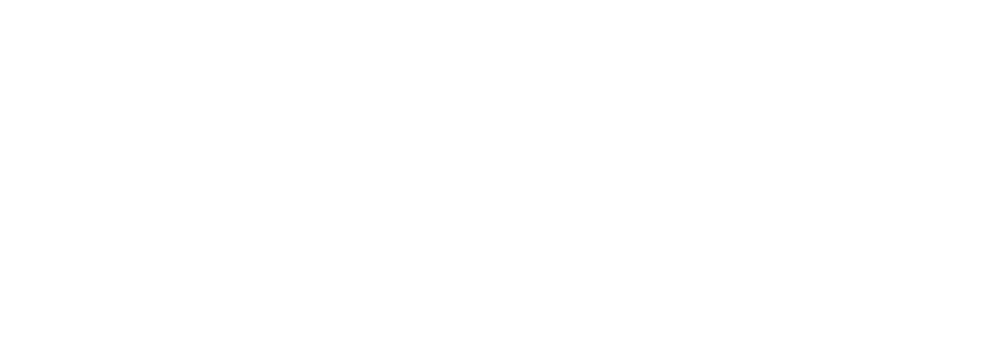
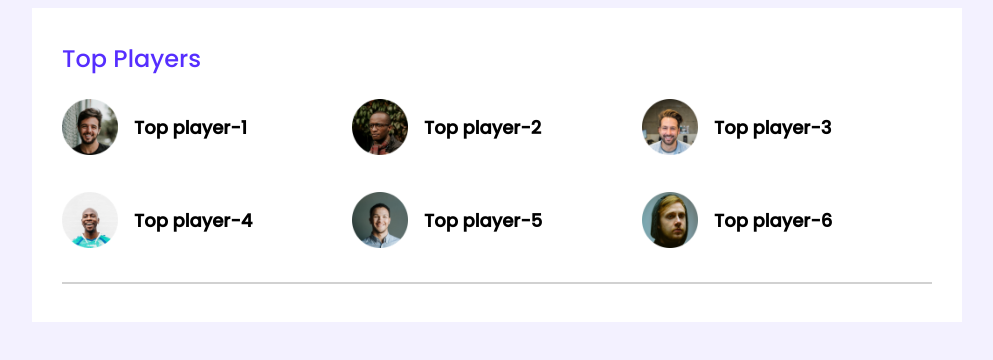
Before and after one commit to shakibhossainmuhammad/leader-board-css3, a plain HTML site: page index.html in a window 1280 px wide. Shown: the whole page, without its empty margins (143-1136 px from the left). Drawn offline with Linux system fonts and the light colour scheme.

Commit message:
added top players and top blogs

```diff
--- /dev/null
+++ b/asset/styles/style.css
@@ -0,0 +1,52 @@
+/* fonts */
+@import url('https://fonts.googleapis.com/css2?family=Poppins:wght@500&display=swap');
+
+/* common styles or utilities */
+body {
+  font-family: 'Poppins', sans-serif;
+  background-color: #f3f1ff;
+}
+main {
+  display: flex;
+  justify-content: center;
+}
+.container {
+  background-color: #ffffff;
+  width: 870px;
+  padding: 30px 30px;
+}
+
+/* top players styles */
+.section-title {
+  font-weight: 500;
+  font-size: 24px;
+  color: #562eff;
+  margin-top: 3px;
+}
+.players {
+  display: grid;
+  grid-template-columns: repeat(3, 1fr);
+  grid-row-gap: 30px;
+}
+
+.player {
+  display: flex;
+  align-items: center;
+}
+.player img {
+  width: 56px;
+  height: 56px;
+}
+
+.player-name {
+  margin-left: 16px;
+  font-size: 18px;
+}
+
+hr {
+  border: 1px solid #d1d1d1;
+}
+
+.top-palyers {
+  margin-bottom: 30px;
+}
--- a/index.html
+++ b/index.html
@@ -5,6 +5,50 @@
     <meta http-equiv="X-UA-Compatible" content="IE=edge" />
     <meta name="viewport" content="width=device-width, initial-scale=1.0" />
     <title>Leader-Board</title>
+    <!-- stylesheet -->
+    <link rel="stylesheet" href="./asset/styles/style.css" />
   </head>
-  <body></body>
+  <body>
+    <!-- header start -->
+    <header></header>
+    <!-- header end -->
+
+    <!-- main start -->
+    <main>
+      <!-- top players and top blogs -->
+      <section class="container">
+        <div class="top-palyers">
+          <h2 class="section-title">Top Players</h2>
+          <div class="players">
+            <div class="player">
+              <img src="asset/images/players/player-1.png" alt="" />
+              <h3 class="player-name">Top player-1</h3>
+            </div>
+            <div class="player">
+              <img src="asset/images/players/player-2.png" alt="" />
+              <h3 class="player-name">Top player-2</h3>
+            </div>
+            <div class="player">
+              <img src="asset/images/players/player-3.png" alt="" />
+              <h3 class="player-name">Top player-3</h3>
+            </div>
+            <div class="player">
+              <img src="asset/images/players/player-4.png" alt="" />
+              <h3 class="player-name">Top player-4</h3>
+            </div>
+            <div class="player">
+              <img src="asset/images/players/player-5.png" alt="" />
+              <h3 class="player-name">Top player-5</h3>
+            </div>
+            <div class="player">
+              <img src="asset/images/players/player-6.png" alt="" />
+              <h3 class="player-name">Top player-6</h3>
+            </div>
+          </div>
+        </div>
+        <hr />
+      </section>
+    </main>
+    <!-- main end -->
+  </body>
 </html>
```
